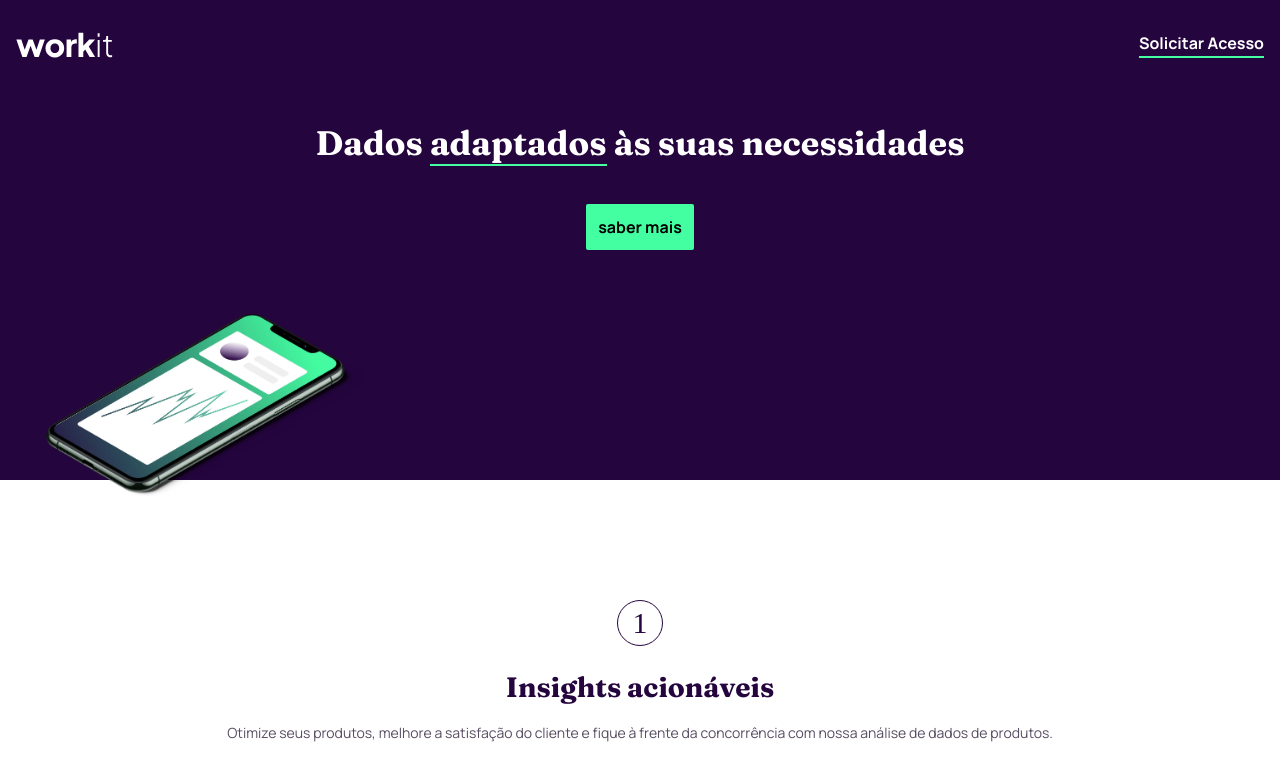
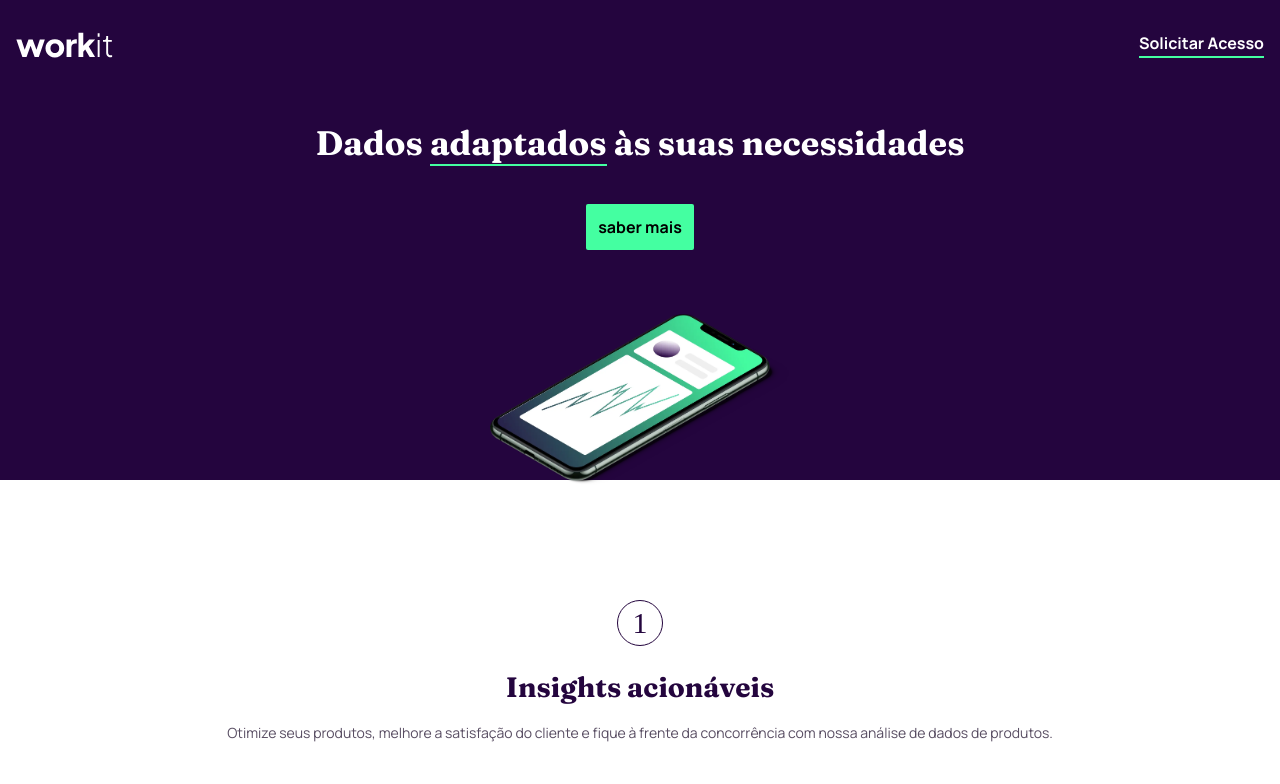
Before and after one commit to Dev-JoaoVictor/workit, a React (Vite) app: page / in a window 1280 px wide. Shown: the top 784 px of the page. Built offline with nearby package versions, Linux system fonts and the light colour scheme.

Commit message:
refactor(header): reposiciona a imagem do dispositivo movel

```diff
--- a/src/page/Home/index.jsx
+++ b/src/page/Home/index.jsx
@@ -16,10 +16,9 @@ export function Home() {
     <main>
       <Header>
         <div>
-          <nav>
           <img src={logoLight} alt="Logo da empresa Workit" />
           <a href="#">Solicitar Acesso</a>
-          </nav>
+        </div>
         <section>
           <h1>
             Dados <strong>adaptados</strong> às suas necessidades
@@ -27,7 +26,6 @@ export function Home() {
           <Button text="saber mais" />
         </section>
         <img src={deviceMobile} alt="imagem ilustrativa de um celular" />
-        </div>
       </Header>
       <Services>
         <Service
--- a/src/page/Home/styles.js
+++ b/src/page/Home/styles.js
@@ -4,18 +4,16 @@ export const Header = styled.header`
   color: ${({ theme }) => theme.COLORS.WHITE_100};
   background-color: ${({ theme }) => theme.COLORS.PURPLE_200};
 
+  height: 48rem;
   padding: 0 1.6rem;
-  height: 48rem;
+
+  display: flex;
+  flex-direction: column;
 
   > div {
-    position: relative;
-    animation: inicial 700ms  backwards;
-
-    nav {
+    display: flex;
+    justify-content: space-between;
     padding-top: 3.2rem;
-      display: flex;
-      align-items: center;
-      justify-content: space-between;
 
     a {
       font-size: 1.6rem;
@@ -44,17 +42,8 @@ export const Header = styled.header`
   }
 
   > img {
-      width: 32rem;
-      position: absolute;
-      left: 30px;
-    }
-  }
-
-  @keyframes inicial {
-    0% {
-      opacity: 0;
-      transform: translateX(80px);
-    }
+    align-self: center;
+    width: 30rem;
   }
 `;
 
```
Lines whose indentation alone changed are shown as unchanged.
